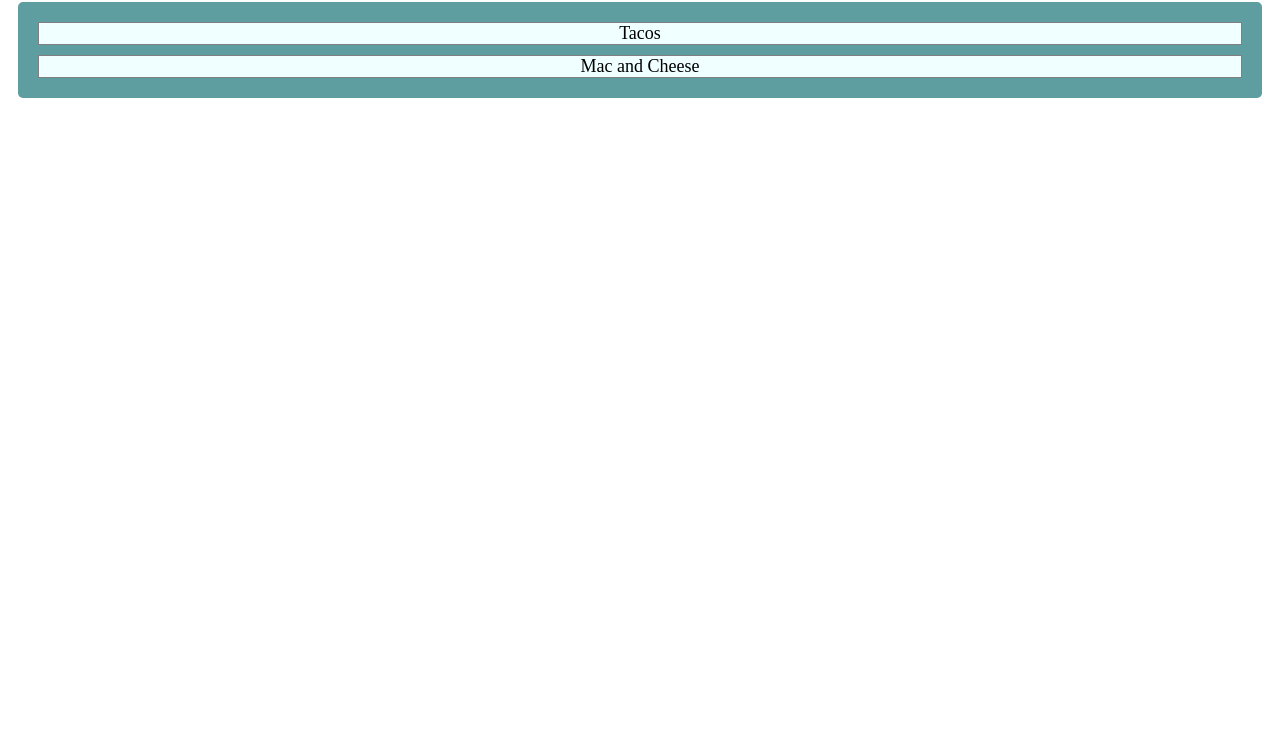
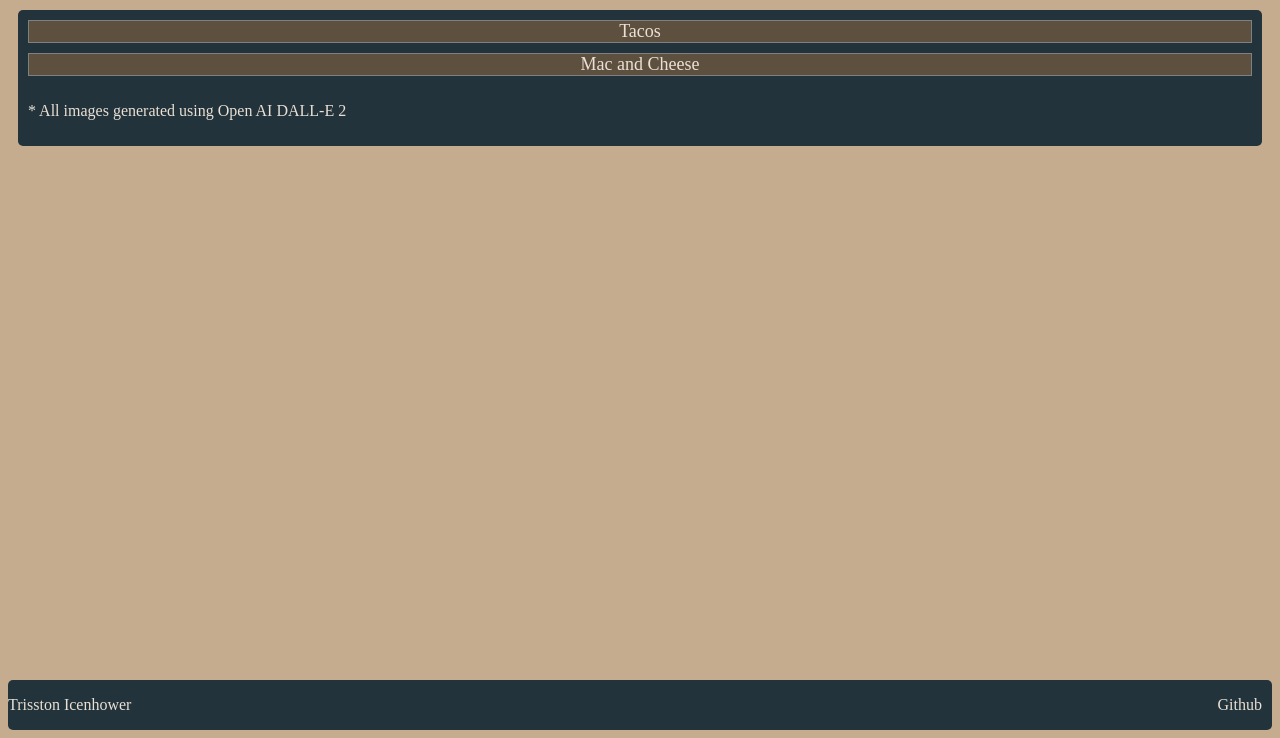
Before and after one commit to Tice28/odin-recipes, a plain HTML site: page index.html in a window 1280 px wide. Shown: the part 78-816 px from the top of the page. Drawn offline with Linux system fonts and the light colour scheme; grey boxes are pictures that could not be loaded.

Commit message:
Complete UI Overhaul
A complete transformation of the old UI based off skills gained from the
sections that have come after this one.

```diff
--- a/css/index-styles.css
+++ b/css/index-styles.css
@@ -1,29 +1,98 @@
+:root {
+    --black: #0a0908ff;
+    --gunmetal: #22333bff;
+    --almond: #eae0d5ff;
+    --khaki: #c6ac8fff;
+    --walnut-brown: #5e503fff;
+}
+
 .content-holder {
     margin: 10px;
+    color: var(--almond);
 }
 
-a {
+body {
+    min-height: 100vh;
+    display: flex;
+    flex-direction: column;
+    background-color: var(--khaki);
+}
+
+.recipe {
+    display: grid;
+}
+
+.recipe > a , div {
+    grid-row: 1;
+    grid-column: 1;
+}
+
+.img-overlay {
+    position: relative;
+    bottom: 0;
+    left: 0;
+    right: 0;
+    height: 0;
+    width: 0;
+    overflow: hidden;
+    transition: .5s ease;
+}
+
+img {
+    height: 23px;
+    width: inherit;
+    position:absolute;
+    white-space: nowrap;
+}
+
+.recipe:hover .img-overlay {
+    width: 50px;
+    height: inherit;
+    left: 0;
+}
+
+.recipe > a {
     display: block;
     text-align: center;
     text-decoration: none;
     border: 1px solid gray;
-    margin: 10px;
     font-size: large;
-    color: black;
-    background-color: azure;
+    color: var(--almond);
+    background-color: var(--walnut-brown);
 }
 
 .card, h1 {
     border-radius: 5px;
-    background-color: cadetblue;
+    background-color: var(--gunmetal);
 }
 
 .card {
+    display: flex;
+    flex-direction: column;
+    justify-content: start;
+    gap: 10px;
     margin: auto;
     padding: 10px;
 }
 
 h1 {
     text-align: center;
-    color:white;
+    color:var(--almond);
 }
+
+footer {
+    background-color: var(--gunmetal);
+    border-radius: 5px;
+    display: flex;
+    justify-content: start;
+    align-items: center;
+    margin-top: auto;
+    color: var(--almond);
+}
+
+footer > a {
+    margin-left: auto;
+    text-decoration: none;
+    color: var(--almond);
+    padding: 10px;
+}
--- a/css/recipes-styles.css
+++ b/css/recipes-styles.css
@@ -1,9 +1,21 @@
+:root {
+    --black: #0a0908ff;
+    --gunmetal: #22333bff;
+    --almond: #eae0d5ff;
+    --khaki: #c6ac8fff;
+    --walnut-brown: #5e503fff;
+}
+
+body {
+    background-color: var(--khaki);
+}
+
 .content-holder, h1 {
-    background-color: cadetblue;
+    background-color: var(--gunmetal);
     margin-bottom: 10px;
     margin-top: 10px;
     border-radius: 5px;
-    color:white;
+    color: var(--almond);
     padding: 10px;
 }
 
@@ -12,7 +24,9 @@ h1, h2 {
 }
 
 img {
-    border: 1px solid black;
+    border: 1px solid var(--black);
+    height: clamp(200px, 250px, 400px);
+    width: clamp(200px, 250px, 400px);
 }
 
 .img-holder {
@@ -23,5 +37,5 @@ img {
 
 p, ol, ul {
     padding-bottom: 10px;
-    border-bottom: 1px solid white;
+    border-bottom: 1px solid var(--almond);
 }
--- a/index.html
+++ b/index.html
@@ -6,12 +6,26 @@
         <link rel="stylesheet" href="./css/index-styles.css">
     </head>
     <body>
+        <main>
             <div class="content-holder">
                 <h1>Odin Recipes</h1>
                 <div class="card">
+                    <div class="recipe">
                         <a href="./recipes/tacos.html">Tacos</a>
+                        <div class="img-overlay"><img src="/img/tacos.png"></div>
+                    </div>
+                    <div class="recipe">
                         <a href="./recipes/mac-and-cheese.html">Mac and Cheese</a>
+                        <div class="img-overlay"><img src="/img/mac.png"></div>
                     </div>
+                    <p>* All images generated using Open AI DALL-E 2</p>
                 </div>
+
+            </div>
+        </main>
+        <footer>
+            <p>Trisston Icenhower</p>
+            <a href="https://github.com/Tice28/">Github</a>
+        </footer>
     </body>
 </html>
```
Also changed, not shown: recipes/mac-and-cheese.html (+1 -1 lines), recipes/tacos.html (+1 -1 lines), img/mac.jpeg (deleted), img/tacos.jpeg (deleted), 2 other files. Lines whose indentation alone changed are shown as unchanged.
